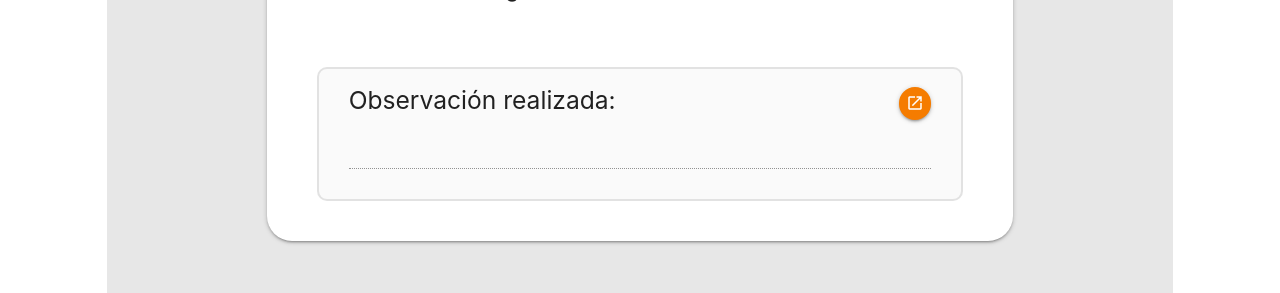
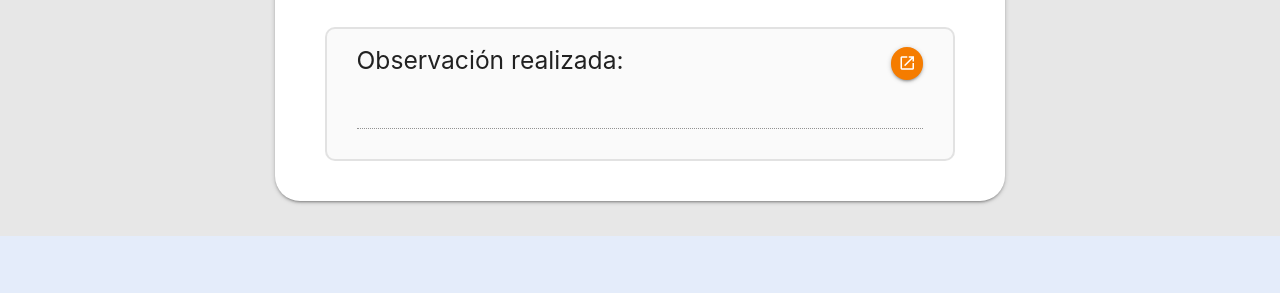
Before and after one commit to DEPyPE/SIMOS, a PHP site: page /home_capturista.php in a window 1280 px wide. Shown: the part 372-665 px from the top of the page. Run offline with PHP 8.4, Linux system fonts and the light colour scheme; some libraries are stand-ins or nearby versions.

Commit message:
v0.3 - Imagen SEG - Cambios menores

```diff
--- a/Resource/css/home_capturista.css
+++ b/Resource/css/home_capturista.css
@@ -2,15 +2,6 @@
 body{
 	margin: 0;
 	padding: 0;
-	background-color: white !important;
-}
-
-.row-simos{
-	margin: 0 !important;
-}
-
-.section-simos{
-	padding: 40px 0 40px 0 !important;
 	background-color: #e7e7e7 !important;
 }
 
--- a/home_capturista.php
+++ b/home_capturista.php
@@ -21,10 +21,10 @@
         require_once("menu_tabs.html");
     ?>
 
-      <div class="row row-simos">
+      <div class="row">
         <div class="col l1"></div>
 
-        <div class="col l10 section-simos">
+        <div class="col l10">
 
             <!--    SECCIÓN PARA LA INFORMACIÓN GENERAL DEL PROGRAMA SOCIAL -->
             <div id="general_information">
```
